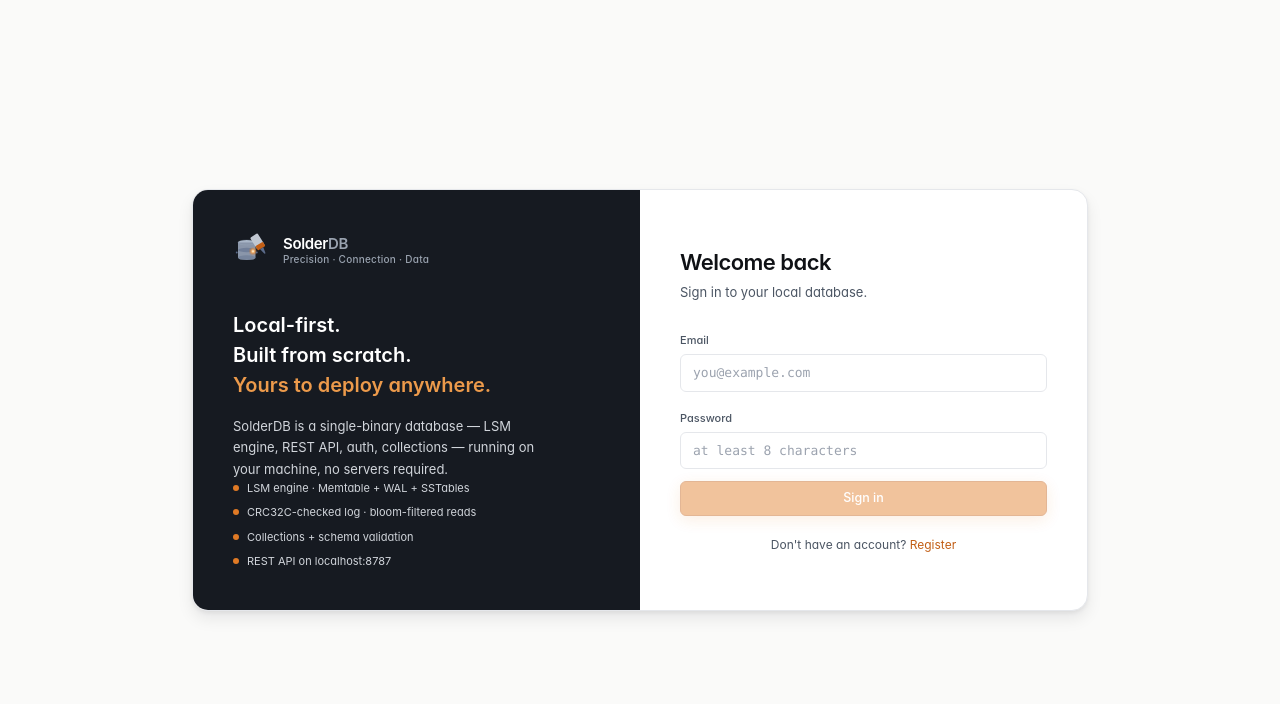
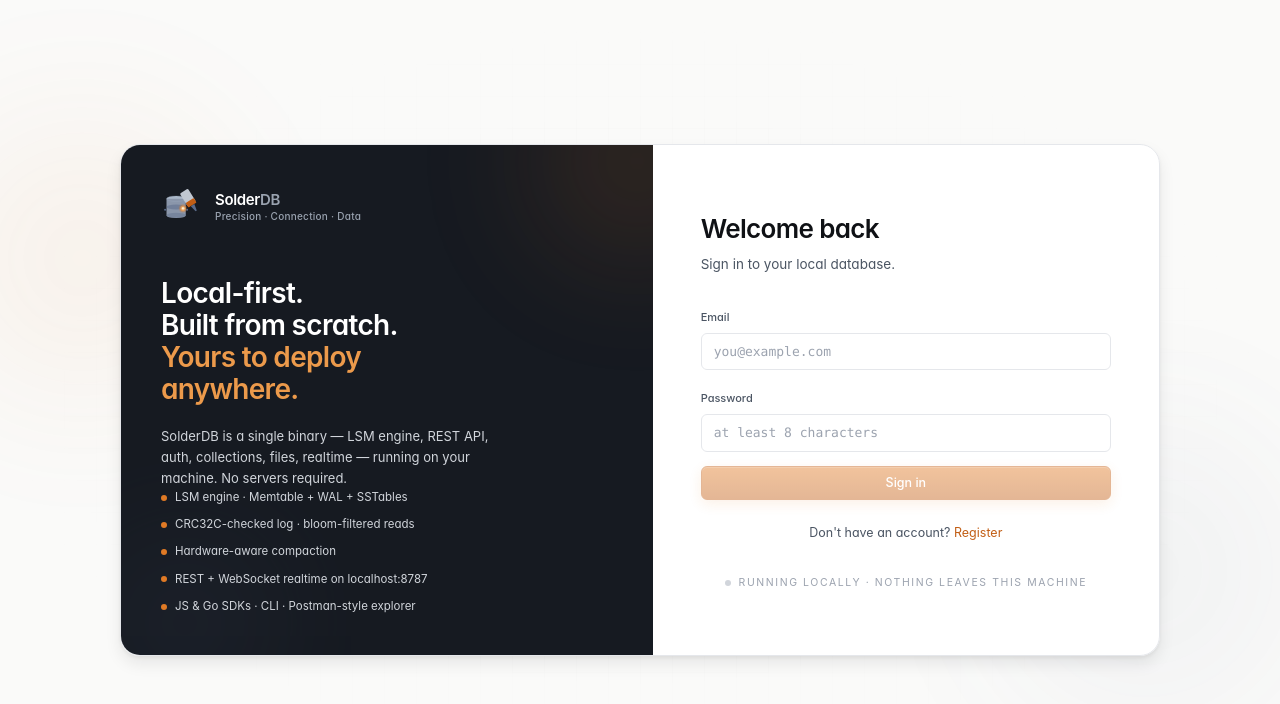
Before and after one commit to N9601/SolderDB, a React (Vite) app in the folder frontend/: page / in a window 1280 px wide. Shown: the top 704 px of the page. Built offline with nearby package versions, Linux system fonts and the light colour scheme.

Commit message:
ui(part-3): premium auth screen with animated orbs + grid, refined gradient CTA with glow on hover, ambient workspace sheen, personalized Dashboard hero with greeting + health chip

```diff
--- a/frontend/src/App.tsx
+++ b/frontend/src/App.tsx
@@ -697,7 +697,7 @@ function AppShell(props: { user: bridgeNS.User; onSignOut: () => void }) {
         {/* Content */}
         <div key={nav} className="page-enter flex-1 overflow-auto px-6 py-6">
           {nav === "dashboard" && (
-            <DashboardView stats={stats} writePulse={writePulse} hw={hw} />
+            <DashboardView stats={stats} writePulse={writePulse} hw={hw} user={props.user} />
           )}
           {nav === "lifecycle" && <LifecycleView />}
           {nav === "collections" && <CollectionsView onStatus={setStatus} />}
@@ -756,10 +756,11 @@ function AppShell(props: { user: bridgeNS.User; onSignOut: () => void }) {
 
 /* ---------------------- Views ---------------------- */
 
-function DashboardView(props: { stats: DBStats | null; writePulse: boolean; hw: bridgeNS.HardwareStatus | null }) {
-  const { stats, writePulse, hw } = props;
+function DashboardView(props: { stats: DBStats | null; writePulse: boolean; hw: bridgeNS.HardwareStatus | null; user: bridgeNS.User }) {
+  const { stats, writePulse, hw, user } = props;
   return (
     <div className="animate-slideUp space-y-6">
+      <DashboardHero user={user} stats={stats} hw={hw} />
       <div className="grid grid-cols-2 gap-3 md:grid-cols-4">
         {!stats ? (
           Array.from({ length: 8 }).map((_, i) => <StatSkeleton key={i} />)
@@ -1263,6 +1264,63 @@ curl -X POST ${props.apiAddr}/api/collections/notes/records \\
 
 /* ---------------------- Small components ---------------------- */
 
+function DashboardHero(props: { user: bridgeNS.User; stats: DBStats | null; hw: bridgeNS.HardwareStatus | null }) {
+  const hour = new Date().getHours();
+  const greeting = hour < 5 ? "Still up" : hour < 12 ? "Good morning" : hour < 18 ? "Good afternoon" : "Good evening";
+  const name = props.user.email.split("@")[0];
+
+  return (
+    <div className="relative overflow-hidden rounded-2xl border border-canvas-200 bg-white p-6 shadow-card">
+      {/* Decorative top edge */}
+      <div
+        className="pointer-events-none absolute -right-24 -top-24 h-56 w-56 rounded-full opacity-50 blur-3xl"
+        style={{ background: "radial-gradient(circle, rgba(224,122,37,0.25) 0%, transparent 70%)" }}
+      />
+      <div className="relative flex items-start justify-between gap-6">
+        <div>
+          <div className="text-[12px] font-medium uppercase tracking-[0.14em] text-ink-400">
+            {greeting}
+          </div>
+          <h1 className="mt-1 text-[26px] font-semibold tracking-tight text-ink-900">
+            <span className="capitalize">{name}</span>
+            <span className="ml-2 text-copper-500">·</span>
+            <span className="ml-2 text-ink-500">{props.user.role}</span>
+          </h1>
+          <div className="mt-1.5 text-[13px] text-ink-500">
+            {props.stats ? (
+              <>
+                <strong className="text-ink-900">{props.stats.liveKeys.toLocaleString()}</strong> live
+                {" "}keys across{" "}
+                <strong className="text-ink-900">{props.stats.ssTableCount}</strong> SSTable{props.stats.ssTableCount === 1 ? "" : "s"}.
+              </>
+            ) : (
+              "Booting…"
+            )}
+          </div>
+        </div>
+        <div className="flex flex-col items-end gap-2">
+          {props.hw && (
+            <span
+              className={`chip chip-mono ${
+                props.hw.throttled
+                  ? "border-amber-200 bg-amber-50 text-amber-800"
+                  : "chip-steel"
+              }`}
+              title={props.hw.throttled ? props.hw.reason : "All systems nominal"}
+            >
+              <span className={`dot ${props.hw.throttled ? "" : "dot-idle"}`} />
+              {props.hw.throttled ? "Throttled" : "Healthy"}
+            </span>
+          )}
+          <span className="chip chip-mono">
+            ⌘ K to search
+          </span>
+        </div>
+      </div>
+    </div>
+  );
+}
+
 function NumStat(props: { label: string; value: number; accent?: boolean }) {
   return (
     <div className={`stat ${props.accent ? "animate-pulseCopper" : ""}`}>
--- a/frontend/src/styles.css
+++ b/frontend/src/styles.css
@@ -18,6 +18,31 @@ body {
   font-family: theme("fontFamily.sans");
   -webkit-font-smoothing: antialiased;
   font-feature-settings: "cv02", "cv03", "cv04", "cv11";
+}
+
+/* Workspace ambient — a faint copper sheen sits high on the page so cards
+   feel like they're catching light from above. Pure aesthetic. */
+main {
+  position: relative;
+}
+main::before {
+  content: "";
+  position: absolute;
+  top: 0;
+  left: 0;
+  right: 0;
+  height: 320px;
+  pointer-events: none;
+  background: radial-gradient(
+    ellipse 60% 100% at 30% 0%,
+    rgba(224, 122, 37, 0.06) 0%,
+    transparent 70%
+  );
+  z-index: 0;
+}
+main > * {
+  position: relative;
+  z-index: 1;
 }
 
 /* --- Reusable building blocks --- */
@@ -107,14 +132,40 @@ body {
 }
 
 .btn-primary {
-  background: theme("colors.copper.500");
+  background: linear-gradient(180deg, theme("colors.copper.500") 0%, theme("colors.copper.600") 100%);
   border-color: theme("colors.copper.600");
   color: #ffffff;
-  box-shadow: theme("boxShadow.copper");
+  box-shadow:
+    0 4px 14px rgba(224, 122, 37, 0.25),
+    inset 0 1px 0 rgba(255, 255, 255, 0.18);
+  position: relative;
+  overflow: hidden;
+}
+.btn-primary::after {
+  content: "";
+  position: absolute;
+  inset: 0;
+  background: linear-gradient(180deg, rgba(255, 255, 255, 0.2) 0%, transparent 50%);
+  opacity: 0;
+  transition: opacity 160ms ease;
+  pointer-events: none;
 }
 .btn-primary:hover:not(:disabled) {
-  background: theme("colors.copper.600");
+  background: linear-gradient(180deg, theme("colors.copper.500") 0%, theme("colors.copper.700") 100%);
   border-color: theme("colors.copper.700");
+  box-shadow:
+    0 6px 22px rgba(224, 122, 37, 0.40),
+    inset 0 1px 0 rgba(255, 255, 255, 0.22);
+  transform: translateY(-1px);
+}
+.btn-primary:hover:not(:disabled)::after {
+  opacity: 1;
+}
+.btn-primary:active:not(:disabled) {
+  transform: translateY(0);
+  box-shadow:
+    0 2px 8px rgba(224, 122, 37, 0.30),
+    inset 0 1px 0 rgba(255, 255, 255, 0.10);
 }
 
 .btn-ghost {
--- a/frontend/src/views/AuthView.tsx
+++ b/frontend/src/views/AuthView.tsx
@@ -1,4 +1,4 @@
-import { useState } from "react";
+import { useEffect, useState } from "react";
 import { Login, Register } from "../wailsjs/go/bridge/AuthService";
 import { bridge } from "../wailsjs/go/models";
 import { Logo } from "../components/Logo";
@@ -11,6 +11,13 @@ export default function AuthView(props: { onSignedIn: (sess: bridge.Session) =>
   const [password, setPassword] = useState("");
   const [error, setError] = useState<string>("");
   const [busy, setBusy] = useState(false);
+  const [mounted, setMounted] = useState(false);
+
+  useEffect(() => {
+    // Defer mount-class so transitions fire on initial render
+    const t = window.setTimeout(() => setMounted(true), 16);
+    return () => window.clearTimeout(t);
+  }, []);
 
   async function submit() {
     setError("");
@@ -26,52 +33,75 @@ export default function AuthView(props: { onSignedIn: (sess: bridge.Session) =>
   }
 
   return (
-    <div className="flex h-screen w-screen items-center justify-center bg-canvas-50 p-6">
-      <div className="grid w-full max-w-4xl grid-cols-1 overflow-hidden rounded-2xl border border-canvas-200 bg-white shadow-cardHover lg:grid-cols-2">
+    <div className="relative flex h-screen w-screen items-center justify-center overflow-hidden bg-canvas-50 p-6">
+      {/* Animated background */}
+      <BackgroundOrbs />
+      <GridOverlay />
+
+      <div
+        className={`relative grid w-full max-w-[1040px] grid-cols-1 overflow-hidden rounded-[20px] border border-canvas-200 bg-white/95 shadow-cardHover backdrop-blur-md transition-all duration-500 lg:grid-cols-[1.05fr_1fr] ${
+          mounted ? "translate-y-0 opacity-100" : "translate-y-2 opacity-0"
+        }`}
+      >
         {/* Left: brand panel */}
-        <aside className="hidden flex-col justify-between bg-gunmetal-900 p-10 text-canvas-200 lg:flex">
-          <div>
-            <Logo size={40} withWordmark variant="dark" />
-            <div className="mt-10 max-w-[320px]">
-              <div className="text-[20px] font-semibold text-white">Local-first.</div>
-              <div className="text-[20px] font-semibold text-white">Built from scratch.</div>
-              <div className="text-[20px] font-semibold text-copper-400">Yours to deploy anywhere.</div>
-              <div className="mt-4 text-[13px] leading-relaxed text-canvas-300">
-                SolderDB is a single-binary database — LSM engine, REST API, auth, collections — running on
-                your machine, no servers required.
+        <aside className="relative hidden flex-col justify-between overflow-hidden bg-gunmetal-900 p-10 text-canvas-200 lg:flex">
+          {/* Decorative inside-panel glow */}
+          <div
+            className="pointer-events-none absolute -right-32 -top-32 h-72 w-72 rounded-full opacity-40 blur-3xl"
+            style={{ background: "radial-gradient(circle, rgba(224,122,37,0.55) 0%, transparent 70%)" }}
+          />
+          <div
+            className="pointer-events-none absolute -bottom-24 -left-16 h-64 w-64 rounded-full opacity-25 blur-3xl"
+            style={{ background: "radial-gradient(circle, rgba(91,107,138,0.6) 0%, transparent 70%)" }}
+          />
+          <div className="relative">
+            <Logo size={44} withWordmark variant="dark" />
+            <div className="mt-12 max-w-[340px]">
+              <div className="text-[28px] font-semibold leading-[1.15] tracking-tight text-white">
+                Local-first.
+                <br />
+                Built from scratch.
+                <br />
+                <span className="text-copper-400">Yours to deploy anywhere.</span>
+              </div>
+              <div className="mt-5 text-[13px] leading-relaxed text-canvas-300">
+                SolderDB is a single binary — LSM engine, REST API, auth, collections, files, realtime —
+                running on your machine. No servers required.
               </div>
             </div>
           </div>
-          <div className="space-y-2 text-[11px] text-canvas-300">
+
+          <div className="relative space-y-2.5 text-[11.5px] text-canvas-300">
             <Feature label="LSM engine · Memtable + WAL + SSTables" />
             <Feature label="CRC32C-checked log · bloom-filtered reads" />
-            <Feature label="Collections + schema validation" />
-            <Feature label="REST API on localhost:8787" />
+            <Feature label="Hardware-aware compaction" />
+            <Feature label="REST + WebSocket realtime on localhost:8787" />
+            <Feature label="JS & Go SDKs · CLI · Postman-style explorer" />
           </div>
         </aside>
 
         {/* Right: form */}
-        <section className="flex flex-col justify-center p-10">
+        <section className="flex flex-col justify-center px-10 py-12 lg:px-12">
           <div className="lg:hidden mb-6">
             <Logo size={28} withWordmark variant="light" />
           </div>
 
-          <h1 className="text-[22px] font-semibold tracking-tight text-ink-900">
+          <h1 className="text-[26px] font-semibold tracking-tight text-ink-900">
             {mode === "login" ? "Welcome back" : "Create your admin"}
           </h1>
-          <p className="mt-1 text-[13px] text-ink-500">
+          <p className="mt-1.5 text-[13.5px] text-ink-500">
             {mode === "login"
               ? "Sign in to your local database."
               : "The first account becomes the admin of this instance."}
           </p>
 
-          <div className="mt-6 space-y-3">
+          <div className="mt-7 space-y-3.5">
             <div>
               <label className="label">Email</label>
               <input
                 value={email}
                 onChange={(e) => setEmail(e.target.value)}
-                className="field mt-1"
+                className="field mt-1.5"
                 placeholder="you@example.com"
                 autoComplete="username"
                 spellCheck={false}
@@ -86,7 +116,7 @@ export default function AuthView(props: { onSignedIn: (sess: bridge.Session) =>
                 onKeyDown={(e) => {
                   if (e.key === "Enter") void submit();
                 }}
-                className="field mt-1"
+                className="field mt-1.5"
                 placeholder="at least 8 characters"
                 autoComplete={mode === "login" ? "current-password" : "new-password"}
               />
@@ -99,15 +129,23 @@ export default function AuthView(props: { onSignedIn: (sess: bridge.Session) =>
             )}
 
             <button
-              className="btn btn-primary w-full justify-center"
+              className="btn btn-primary w-full justify-center py-2.5 text-[13px]"
               disabled={busy || !email || password.length < 8}
               onClick={() => void submit()}
             >
-              {busy ? "…" : mode === "login" ? "Sign in" : "Create account"}
+              {busy ? (
+                <span className="inline-flex items-center gap-2">
+                  <Spinner /> Working…
+                </span>
+              ) : mode === "login" ? (
+                "Sign in"
+              ) : (
+                "Create account"
+              )}
             </button>
           </div>
 
-          <div className="mt-5 text-center text-[12px] text-ink-500">
+          <div className="mt-6 text-center text-[12.5px] text-ink-500">
             {mode === "login" ? (
               <>
                 Don&apos;t have an account?{" "}
@@ -124,6 +162,10 @@ export default function AuthView(props: { onSignedIn: (sess: bridge.Session) =>
               </>
             )}
           </div>
+
+          <div className="mt-8 flex items-center justify-center gap-2 text-[10.5px] uppercase tracking-[0.15em] text-ink-300">
+            <span className="dot dot-idle" /> running locally · nothing leaves this machine
+          </div>
         </section>
       </div>
     </div>
@@ -138,3 +180,42 @@ function Feature({ label }: { label: string }) {
     </div>
   );
 }
+
+function Spinner() {
+  return (
+    <svg className="animate-spin" width="14" height="14" viewBox="0 0 24 24" fill="none">
+      <circle cx="12" cy="12" r="9" stroke="currentColor" strokeOpacity="0.25" strokeWidth="2.5" />
+      <path d="M21 12a9 9 0 0 1-9 9" stroke="currentColor" strokeWidth="2.5" strokeLinecap="round" />
+    </svg>
+  );
+}
+
+function BackgroundOrbs() {
+  return (
+    <>
+      <div
+        className="pointer-events-none absolute -left-32 top-12 h-[420px] w-[420px] rounded-full opacity-50 blur-3xl"
+        style={{ background: "radial-gradient(circle, rgba(224,122,37,0.18) 0%, transparent 70%)" }}
+      />
+      <div
+        className="pointer-events-none absolute -right-24 bottom-0 h-[460px] w-[460px] rounded-full opacity-40 blur-3xl"
+        style={{ background: "radial-gradient(circle, rgba(91,107,138,0.18) 0%, transparent 70%)" }}
+      />
+    </>
+  );
+}
+
+function GridOverlay() {
+  return (
+    <div
+      className="pointer-events-none absolute inset-0 opacity-[0.35]"
+      style={{
+        backgroundImage:
+          "linear-gradient(rgba(15,17,21,0.04) 1px, transparent 1px), linear-gradient(90deg, rgba(15,17,21,0.04) 1px, transparent 1px)",
+        backgroundSize: "32px 32px",
+        maskImage: "radial-gradient(ellipse at center, black 30%, transparent 75%)",
+        WebkitMaskImage: "radial-gradient(ellipse at center, black 30%, transparent 75%)"
+      }}
+    />
+  );
+}
```
